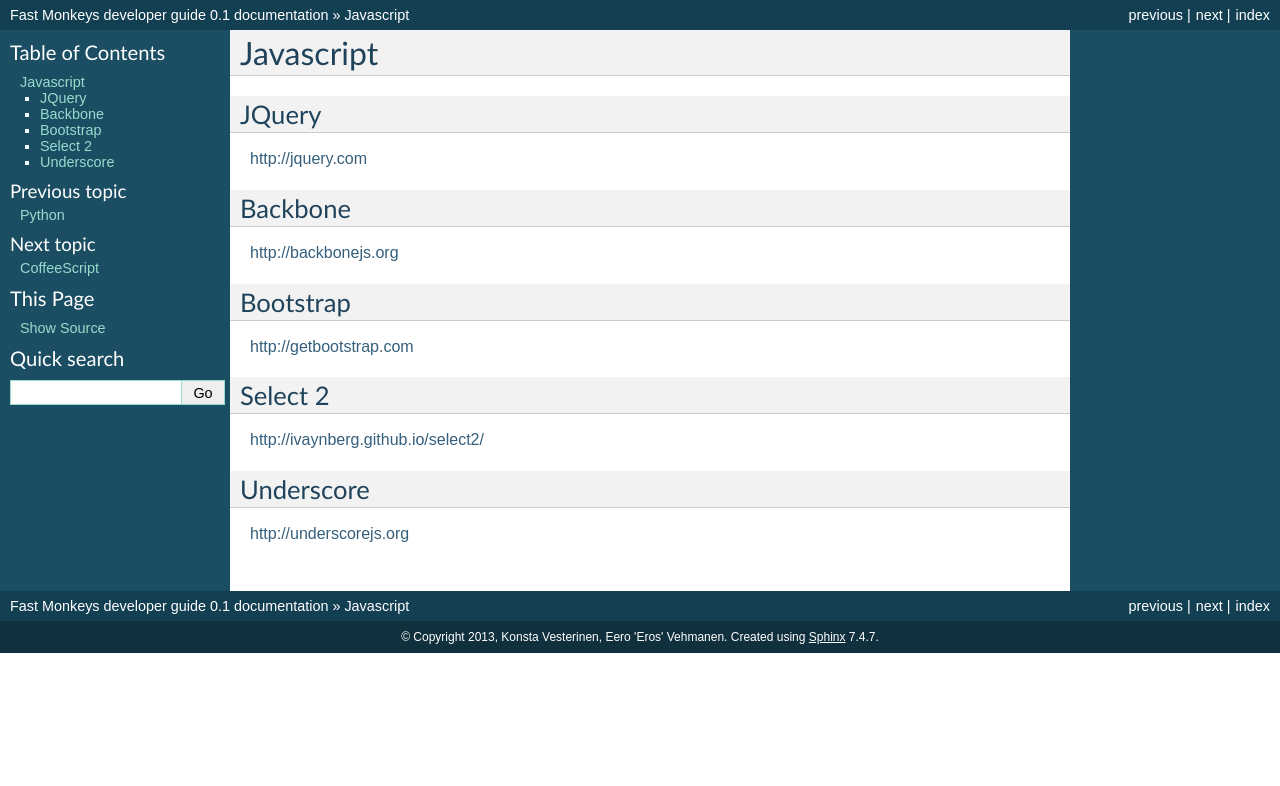
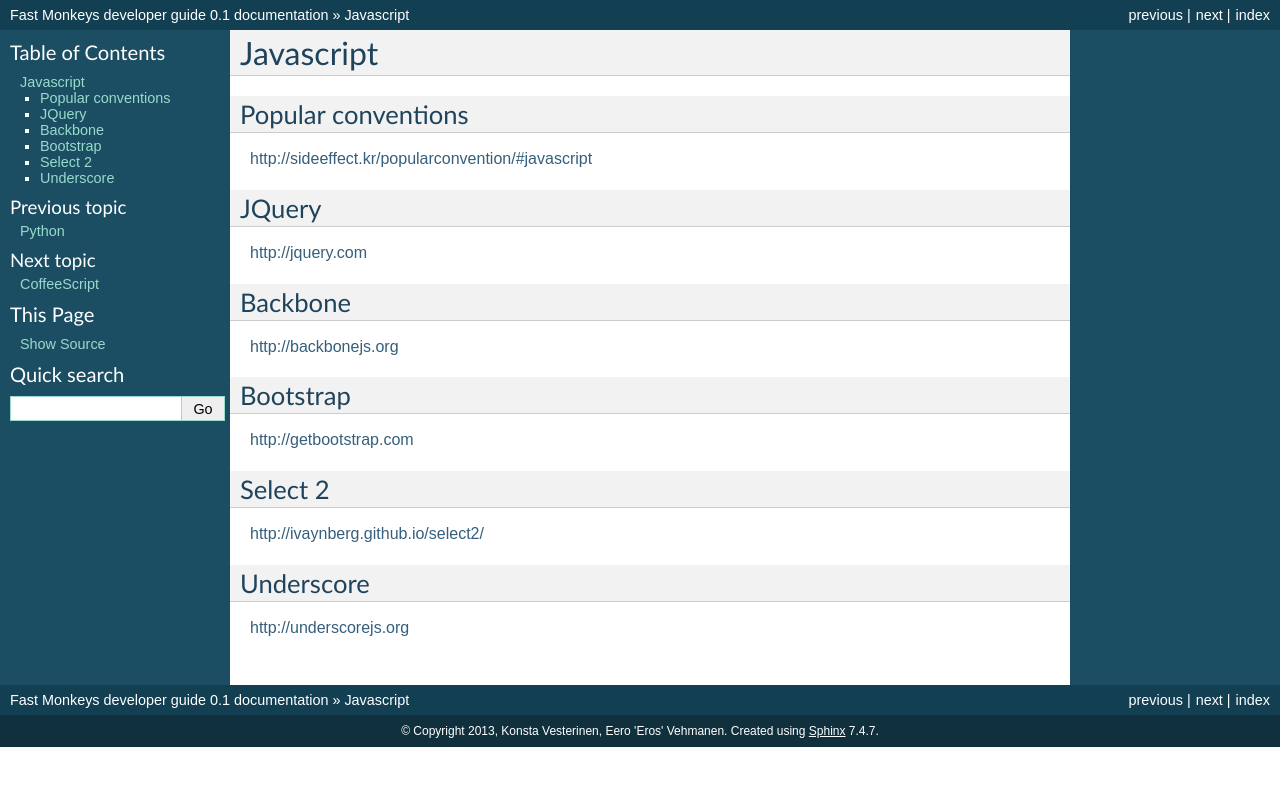
Before and after one commit to fastmonkeys/dev-guide, a Sphinx documentation site: the page built from docs/javascript.rst, in a window 1280 px wide. Shown: the top 786 px of the page. Built offline with Sphinx 7.4.7, drawn with Linux system fonts in a browser that asks for light colours; formulas are drawn with MathJax 3.

Commit message:
Added link to JS popular conventions

```diff
--- a/docs/javascript.rst
+++ b/docs/javascript.rst
@@ -1,5 +1,10 @@
 Javascript
 ==========
+
+Popular conventions
+-------------------
+http://sideeffect.kr/popularconvention/#javascript
+
 
 JQuery
 ------
```
